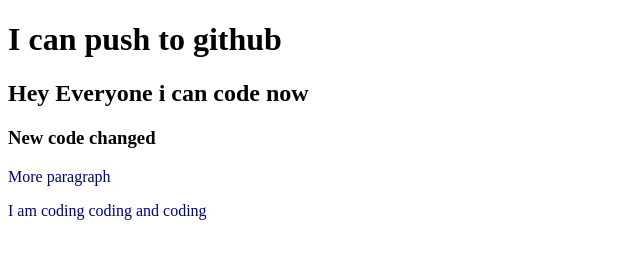
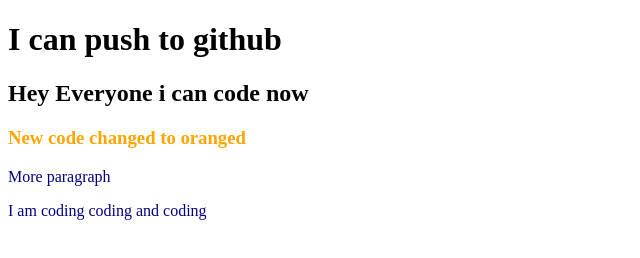
Before and after one commit to nosianuri/my-second-repo, a plain HTML site: page index.html in a window 1280 px wide. Shown: the whole page, without its empty margins (0-640 px from the left). Drawn offline with Linux system fonts and the light colour scheme.

Commit message:
make orange

```diff
--- a/index.html
+++ b/index.html
@@ -10,7 +10,7 @@
 <body>
     <h1>I can push to github</h1>
     <h2>Hey Everyone i can code now</h2>
-    <h3>New code changed</h3>
+    <h3>New code changed to oranged</h3>
     <p>More paragraph</p>
     <p>I am coding coding and coding</p>
 </body>
--- a/style.css
+++ b/style.css
@@ -1,3 +1,6 @@
 p{
     color:navy
 }
+h3{
+    color: orange;
+}
```
